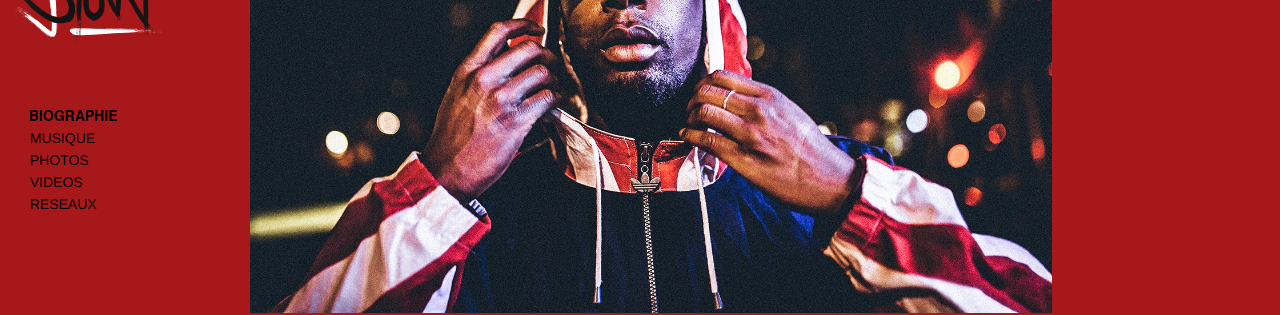
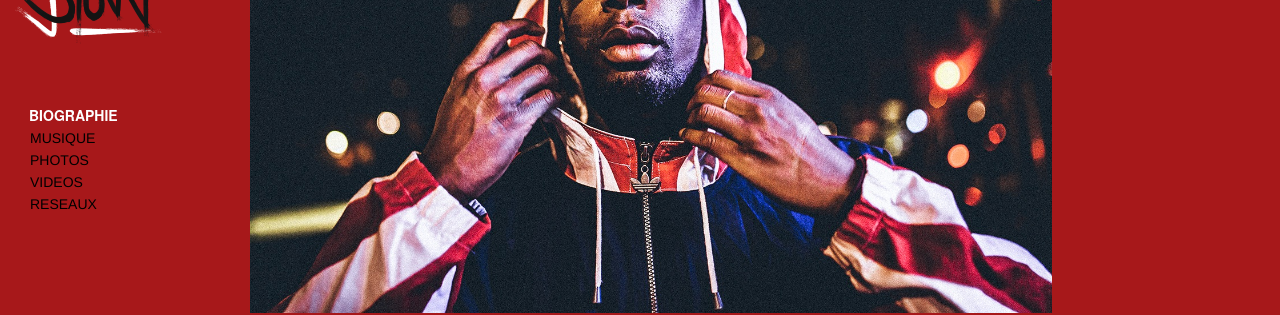
Before and after one commit to NickPapacostas/j-slow, a Jekyll site: the page built from biography.html, in a window 1280 px wide. Shown: the part 303-618 px from the top of the page. Built offline with Jekyll 4.4.1, drawn with Linux system fonts in a browser that asks for light colours; nearby versions of some CDN libraries; some web fonts are replaced.

Commit message:
new english bio and white text on a:hover

```diff
--- a/_config.yml
+++ b/_config.yml
@@ -10,10 +10,8 @@
     biography:
       nav: Biography
       text: |
-        J-Slow is an artist who was born in Paris in 1989.
-        He started to write his first songs at sixteen years old. His youth was influenced by the afro american music (Rap, Rnb, Soul & Pop).
 
-        After he met two of his close friends, Srabimachine (beatmaker) and Joy Thomass (Singer) J-Slow dropped his first mixtape in 2011 named "Le Jour J" this tape was more like a training tape but it was with his 2nd mixtape "Tapis Rouge" that the media started to get interest on his work. He had a distribution deal with the label Believe for his 1st ep "New Wave"  in 2014 and he's about to release his second ep soon.
+
 
   fr:
     biography:
--- a/biography.html
+++ b/biography.html
@@ -19,7 +19,35 @@
       <div class="title">J-Slow</div>
 
       <div class="en">
-        {{site.translations.en.biography.text}}
+        <p> JEUNE SLOW, BORN IN 1989 IN PARIS, BEGAN WRITING HIS FIRST LYRICS AT THE TENDER AGE OF 16. INSPIRED BY THE R’N’B, SOUL AND POP OF THE 90s  AND EARLY 2000s, SLOW'S MOST NOTABLE INFLUENCES INCLUDE NOTORIOUS BIG, 2PAC, JAY-Z, SNOOP DOGG,  KANYE WEST, LIL WAYNE, DIPSET, MAX B & WIZ KHALIFA, AMONG OTHERS.
+        </p>
+
+
+        <p>
+          JEUNE SLOW THEN DISCOVERED THE EMERGING URBAN SCENE AROUND HIM, AND STARTED TO FOLLOW THE WORK OF FELLOW FRENCH ARTISTS LIKE DOC GYNECO, ARSENIK, LUNATIK & IAM.
+        </p>
+
+        <p>
+          IT WAS IN 2010, THAT HE BEGAN COLLABORATING WITH OTHER MUSICIANS;  CREATING HIS FIRST PROJECT WITH THE BEATMAKER,  SRABIMACHINE AND THE SINGER, JOY THOMASS.
+        </p>
+
+        <p>
+          INTEREST IN J- SLOW'S WORK BEGAN TO BUILD UPON THE 2011 RELEASE OF THE MIXTAPE “LE JOUR J”.
+        </p>
+
+        <p>
+          CONFIRMATION OF HIS TALENT WAS SOLIDIFIED IN THE FOLLOWING MIXTAPE, “TAPIS ROUGE”. HERE, HIS WORK WAS SHOWCASED, ATTRACTING AN AUDIENCE INTERESTED IN HIS UNIQUE AND DISTINCT MUSICALITY.
+        </p>
+
+        ONLINE MAGAZINES LIKE “LES INROCKUPTIBLES”, “SOUL-ADDICT”, “OFIVE”, & “YARD” IMMEDIATELY SUPPORTED THE RAPPER'S CRAFT.
+
+        <p>
+          FINALLY, IN 2014, SLOW RELEASED THE EP, “NEW WAVE”.
+
+          JEUNE SLOW IS NOW COMING BACK WITH HIS LATEST PROJECT “CASH MIRE” ENTIRELY PRODUCED BY THE BEATMAKER SRABIMACHINE.
+        </p>
+
+        <a href="/">AVAILABLE TO DOWNLOAD</a>
       </div>
 
       <div class="fr">
--- a/css/main.css
+++ b/css/main.css
@@ -166,6 +166,7 @@
   top: -1px;
   left: -1px;
   font-size: 14px;
+  color: white;
 }
 #body-wrap #main #topnav ul {
   padding: 0 0 0 26px;
@@ -347,13 +348,16 @@
   text-align: center;
 }
 
-#hidden-ep-link,
-#hidden-ep-link a,
-#hidden-ep-link a:link,
-#hidden-ep-link a:visited,
-#hidden-ep-link a:hover,
-#hidden-ep-link a:active {
+
+a,
+a:link,
+a:visited,
+a:active {
     color: white;
+}
+
+a:hover{
+  color: black;
 }
 
 .email {
```
